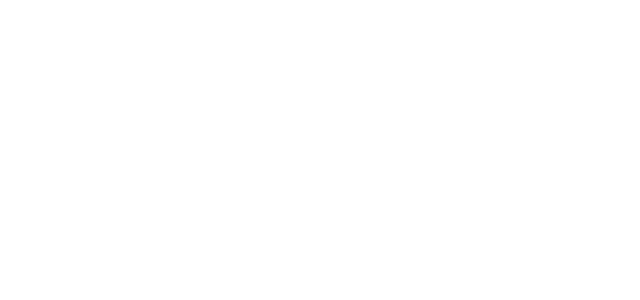
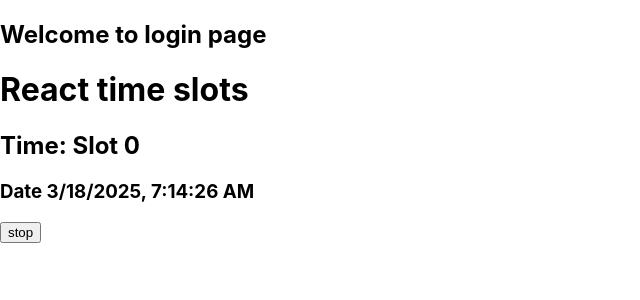
Before and after one commit to Pandilla-Rajesh/react-test, a React (Create React App) app: page /login in a window 1280 px wide. Shown: the top 300 px of the page, without its empty margins (0-640 px from the left). Built offline with nearby package versions, Linux system fonts and the light colour scheme.

Commit message:
timer changes done

```diff
--- a/src/App.js
+++ b/src/App.js
@@ -1,12 +1,13 @@
 import logo from './logo.svg';
 import './App.css';
 import { Outlet } from 'react-router-dom';
+import Approutes from './Approutes';
 
 function App() {
   return (
     <div>
         <Outlet/>
-
+        <Approutes/>
     </div>
   );
 }
--- a/src/Approutes.js
+++ b/src/Approutes.js
@@ -1,14 +1,21 @@
 import React, { Suspense } from 'react'
 import { createBrowserRouter, RouterProvider } from 'react-router-dom'
 import MainLayout from './MainLayout/MainLayout'
+import Login from './Components/Login/Login'
 
 function Approutes(){
 
   const router = createBrowserRouter([
 
-    {index:true, element:(<Suspense fallback={<div>...Loading</div>}><MainLayout/></Suspense>)},
-    {path:'/', element:(<Suspense fallback={<div>...Loading</div>}><MainLayout/></Suspense>)}
+    {index:true, element:(<Suspense fallback={<div>...Loading</div>}><Login/></Suspense>)},
+    {path:'/login', element:(<Suspense fallback={<div>...Loading</div>}><Login/></Suspense>)},
+    {path:'/', element:(<Suspense fallback={<div>...Loading</div>}><MainLayout/></Suspense>),
 
+    children:[
+      {}
+    ]
+
+  },
   ])
 
   return(<Suspense fallback={<div>...Loading</div>}><RouterProvider router={router}/></Suspense>)
--- a/src/Components/Login/Login.js
+++ b/src/Components/Login/Login.js
@@ -1,9 +1,11 @@
 import React from 'react'
+import TimeStart from '../TimeStart/TimeStart'
 
 const Login = ()=>{
     return(
         <>
             <h2>Welcome to login page</h2>
+           <div> <TimeStart/></div>
         </>
     )
 }
--- a/src/Components/TimeStart/TimeStart.js
+++ b/src/Components/TimeStart/TimeStart.js
@@ -1,9 +1,36 @@
-import React from 'react'
+import React, { useEffect, useState } from 'react'
 
 function TimeStart(){
+
+    const [time, setTime] = useState(0)
+    const [isRuning, setIsRuning] = useState(false)
+    const [currentDate, setCurrentDate] = useState(new Date())
+
+    useEffect(()=>{
+        if(isRuning){
+
+            const interval = setInterval(()=>{
+                setTime((prev) => prev + 1)
+                setCurrentDate(new Date())
+            }, 100)
+
+            return()=>clearInterval(interval)
+        }else{
+            setTime(0)
+        }
+
+    }, [isRuning])
+
     return(
         <>
             <h1>React time slots</h1>
+            <h2>Time: Slot {time}</h2>
+            <h3>Date {currentDate.toLocaleString()}</h3>
+            <div>
+                <button onClick={()=>setIsRuning(!isRuning)}>
+                    {isRuning ? 'start' : 'stop'}
+                </button>
+            </div>
         </>
     )
 }
```
